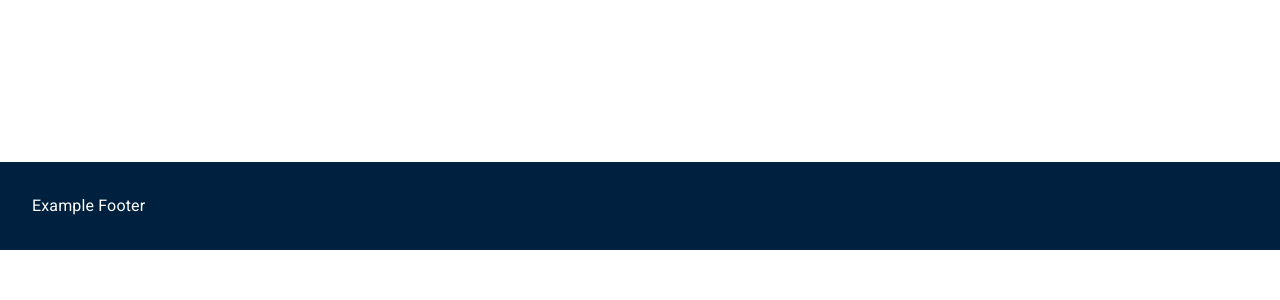
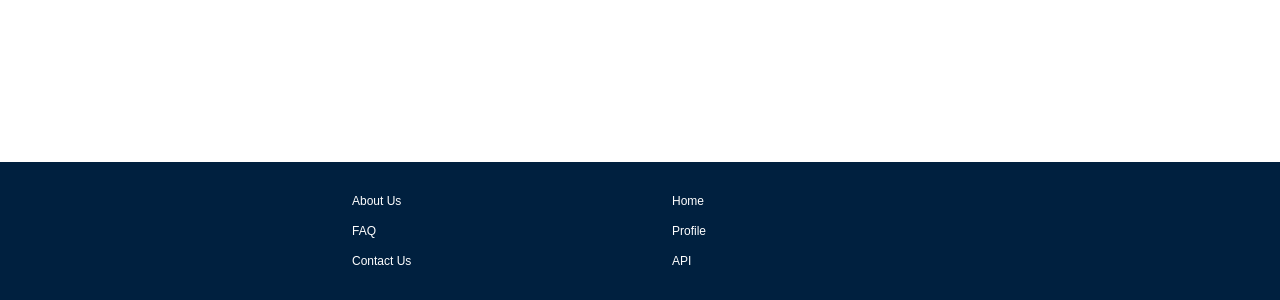
Before and after one commit to jpagtama/ReactJS_Project_02, a React (Create React App) app: page /api in a window 1280 px wide. Shown: the part 700-1000 px from the top of the page. Before the commit the page ends 950 px from the top, so only its background shows below. Built offline with nearby package versions, Linux system fonts and the light colour scheme.

Commit message:
Set parent component to handle activated tabs

```diff
--- a/src/components/App.js
+++ b/src/components/App.js
@@ -1,29 +1,59 @@
-import React, { useState } from 'react'
+import React, { useState, useEffect } from 'react'
 import Header from './Header'
-import Main from './Main'
+import Home from './Home'
+import Profile from './Profile'
+import StarWars from './StarWars'
 import Footer from './Footer'
 import { ThemeProvider } from '@material-ui/core'
 import customTheme from '../assets/themes/customTheme'
-import { BrowserRouter } from 'react-router-dom'
+import { Route, Switch, useLocation } from 'react-router-dom'
 
 const App = () => {
+  const location = useLocation()
+  const [activeTab, setActiveTab] = useState(0)
+  const [authenticated, setAuthenticated] = useState(false)
+
   const[userAuth] = useState({
     firstName: "Bruce",
     lastName: "Wayne"
   })
-  const [authenticated, setAuthenticated] = useState(false)
 
-  const handleAuth = (event) => {
+  const handleAuth = () => {
     setAuthenticated(prevState => !prevState)
   }
+  const activateTabHandler = (e, value) => {
+    setActiveTab(value)
+  }
+
+    useEffect(() => {
+      switch(location.pathname) {
+        case '/':
+          setActiveTab(0)
+          break
+        case '/profile':
+          setActiveTab(1)
+          break
+        case '/api':
+          setActiveTab(2)
+          break
+        default :
+          setActiveTab(0)
+      }
+    }, [location.pathname])
+
+  console.log(location.pathname, "<pathname from App")
 
   return (
     <ThemeProvider theme={customTheme}>
-      <BrowserRouter>
-        <Header user={userAuth} handleAuth={handleAuth} authenticated={authenticated} />
-        <Main />
+        <Header user={userAuth} handleAuth={handleAuth} authenticated={authenticated} activeTab={activeTab} activateTabHandler={activateTabHandler} />
+        <div style={{minHeight:750}}>
+            <Switch>
+                <Route path="/" exact component={Home} />
+                <Route path="/profile" exact component={Profile} />
+                <Route path="/api" component={StarWars} />
+            </Switch>
+        </div>
         <Footer />
-      </BrowserRouter>
     </ThemeProvider>
   )
 }
--- a/src/components/Footer.jsx
+++ b/src/components/Footer.jsx
@@ -1,5 +1,6 @@
 import React from 'react'
-import { Typography, makeStyles } from '@material-ui/core'
+import { Link } from 'react-router-dom'
+import { Grid, makeStyles } from '@material-ui/core'
 
 const useStyles = makeStyles(theme => ({
     footer: {
@@ -7,6 +8,12 @@ const useStyles = makeStyles(theme => ({
         color: theme.palette.common.white,
         width: "100%",
         padding: "2em"
+    },
+    link: {
+        fontFamily: "Arial",
+        fontSize: ".75rem",
+        textDecoration: "none",
+        color: theme.palette.common.white
     }
 }))
 
@@ -14,7 +21,24 @@ const Footer = () => {
     const classes = useStyles()
 
     return (
-        <footer className={classes.footer}><Typography>Example Footer</Typography></footer>
+        <footer className={classes.footer}>
+            <Grid container justify="center" direction="row">
+                <Grid item xs={3}>
+                    <Grid container direction="column" spacing={2} justify="center" >
+                        <Grid item className={classes.link} component={Link} to="/" >About Us</Grid>
+                        <Grid item className={classes.link} component={Link} to="/faq" >FAQ</Grid>
+                        <Grid item className={classes.link} component={Link} to="/contact" >Contact Us</Grid>
+                    </Grid>
+                </Grid>
+                <Grid item xs={3}>
+                    <Grid container direction="column" spacing={2} justify="center" >
+                        <Grid item className={classes.link} component={Link} to="/" >Home</Grid>
+                        <Grid item className={classes.link} component={Link} to="/profile" >Profile</Grid>
+                        <Grid item className={classes.link} component={Link} to="/api" >API</Grid>
+                    </Grid>
+                </Grid>
+            </Grid>
+        </footer>
     )
 }
 
--- a/src/components/Header.jsx
+++ b/src/components/Header.jsx
@@ -1,11 +1,8 @@
-import React, { useEffect, useState } from 'react'
+import React from 'react'
 import { AppBar, Toolbar, Typography, Tabs, Tab, makeStyles, Button } from '@material-ui/core'
 import { Link } from 'react-router-dom'
 
 const Header = (props) => {
-    const [activeTab, setTab] = useState(0)
-    const pathname = window.location.pathname
-
     const useStyles = makeStyles(theme => {
         return ({
             tabs: {
@@ -18,35 +15,16 @@ const Header = (props) => {
             }
         })
     })
-    useEffect(() => {
-        switch (pathname){
-            case '/':
-                setTab(0)
-                break;
-            case '/profile':
-                setTab(1)
-                break;
-            case '/api':
-                setTab(2)
-                break;
-            default:
-                setTab(0)
-        }
-    }, [pathname])
+    const classes = useStyles()
 
     const logInOut = props.authenticated? "Profile": "Log In"
-
-    const tabHandler = (e, value) => {
-        setTab(value)
-    }
-    const classes = useStyles()
 
     return (
         <React.Fragment>
         <AppBar>
             <Toolbar>
                 <Typography variant="h1">Header</Typography>
-                <Tabs className={classes.tabs} value={activeTab} onChange={tabHandler}>
+                <Tabs className={classes.tabs} value={props.activeTab} onChange={props.activateTabHandler} >
                     <Tab label="Home" component={Link} to="/" />
                     <Tab label="Profile" component={Link} to="/profile" />
                     <Tab label="API" component={Link} to="/api" />
--- a/src/components/Home.jsx
+++ b/src/components/Home.jsx
@@ -2,7 +2,7 @@ import React from 'react'
 import { Typography } from '@material-ui/core'
 
 const Home = (props) => {
-    console.log("props from Home", props)
+    // console.log("props from Home", props)
 
     return (
         <Typography>
--- a/src/components/Main.jsx
+++ /dev/null
@@ -1,19 +0,0 @@
-import React from 'react'
-import Home from './Home'
-import Profile from './Profile'
-import StarWars from './StarWars'
-import { Route, Switch } from 'react-router-dom'
-
-const Main = () => {
-    return (
-        <div style={{minHeight:750}}>
-            <Switch>
-                <Route path="/" exact component={Home} />
-                <Route path="/profile" exact component={Profile} />
-                <Route path="/api" component={StarWars} />
-            </Switch>
-        </div>
-    )
-}
-
-export default Main
--- a/src/components/StarWars.jsx
+++ b/src/components/StarWars.jsx
@@ -1,7 +1,7 @@
 import React from 'react'
 
 const StarWars = (props) => {
-    console.log("props from StarWars", props)
+    // console.log("props from StarWars", props)
     return (
         <div>
             Star Wars
--- a/src/index.js
+++ b/src/index.js
@@ -1,5 +1,6 @@
 import React from 'react'
 import ReactDOM from 'react-dom'
 import App from './components/App'
+import { BrowserRouter } from 'react-router-dom'
 
-ReactDOM.render(<App />, document.getElementById('root'))
+ReactDOM.render(<BrowserRouter><App /></BrowserRouter>, document.getElementById('root'))
```
